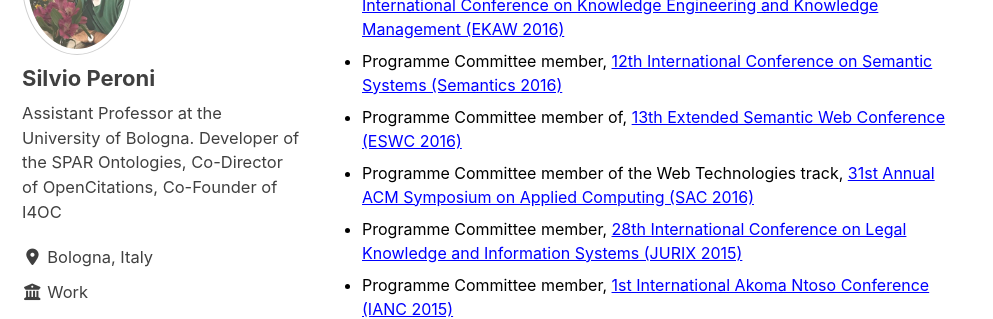
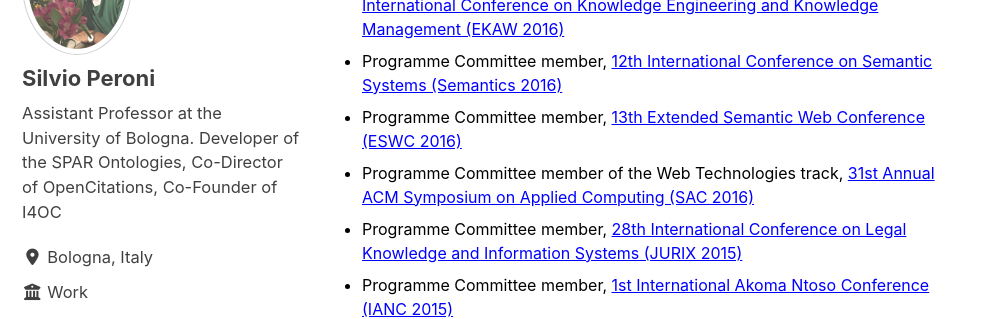
Before and after one commit to essepuntato/essepuntato.github.io, a Jekyll site: the page built from _pages/activities.md, in a window 1280 px wide and 900 px high, scrolled down 1109 px. Shown: the part 153-472 px from the top of the window, without its empty margins (0-993 px from the left). Built offline with Jekyll 4.4.1, drawn with Linux system fonts in a browser that asks for light colours; cached includes are drawn as plain includes; nearby versions of some CDN libraries.

```diff
--- a/_data/activities/conference.yml
+++ b/_data/activities/conference.yml
@@ -48,7 +48,7 @@
 
 - name: "13th Extended Semantic Web Conference (ESWC 2016)"
   url: "http://2016.eswc-conferences.org/ "
-  role: "Programme Committee member of"
+  role: "Programme Committee member"
 
 - name: "31st Annual ACM Symposium on Applied Computing (SAC 2016)"
   url: "http://www.cs.unibo.it/sacwt16/ "
```
